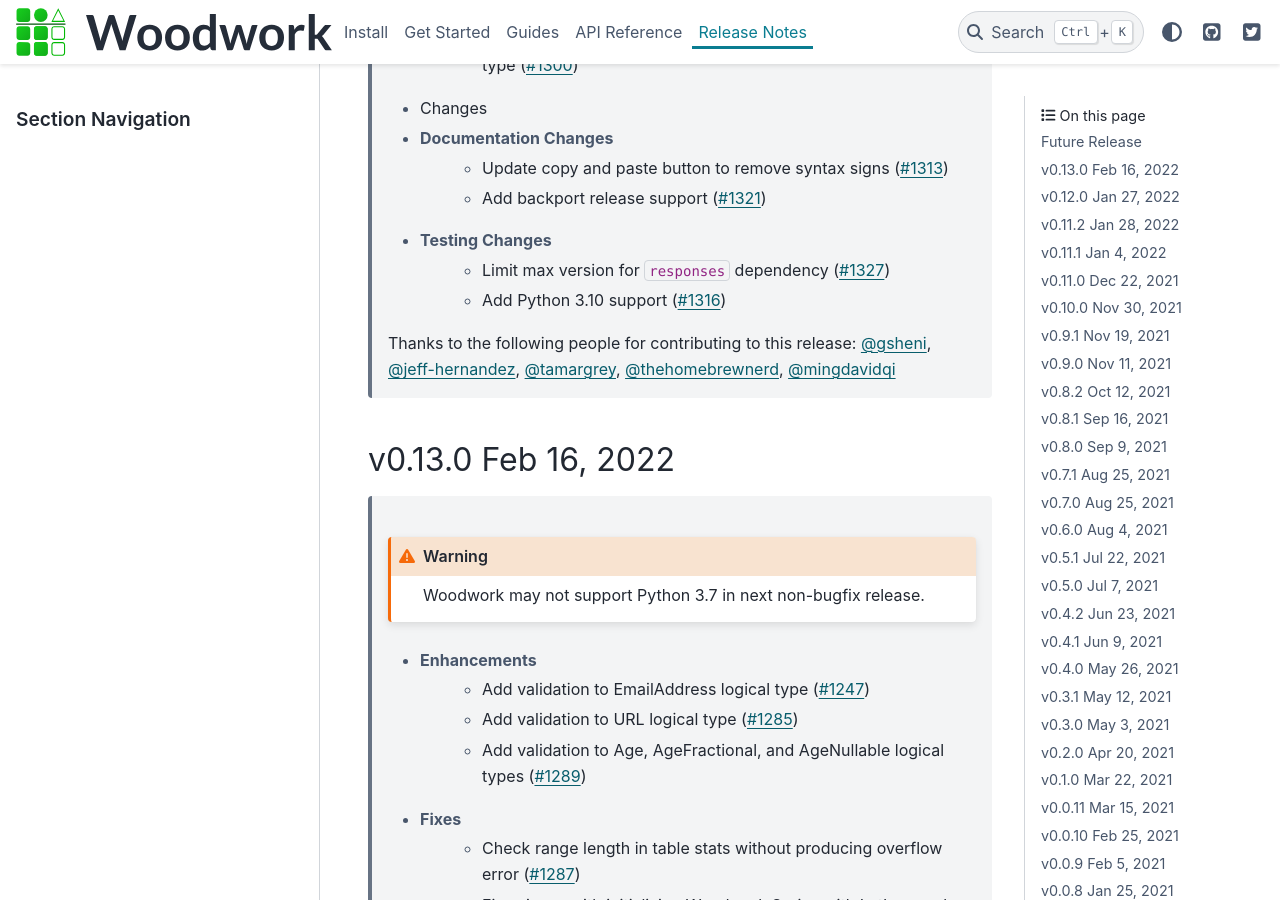
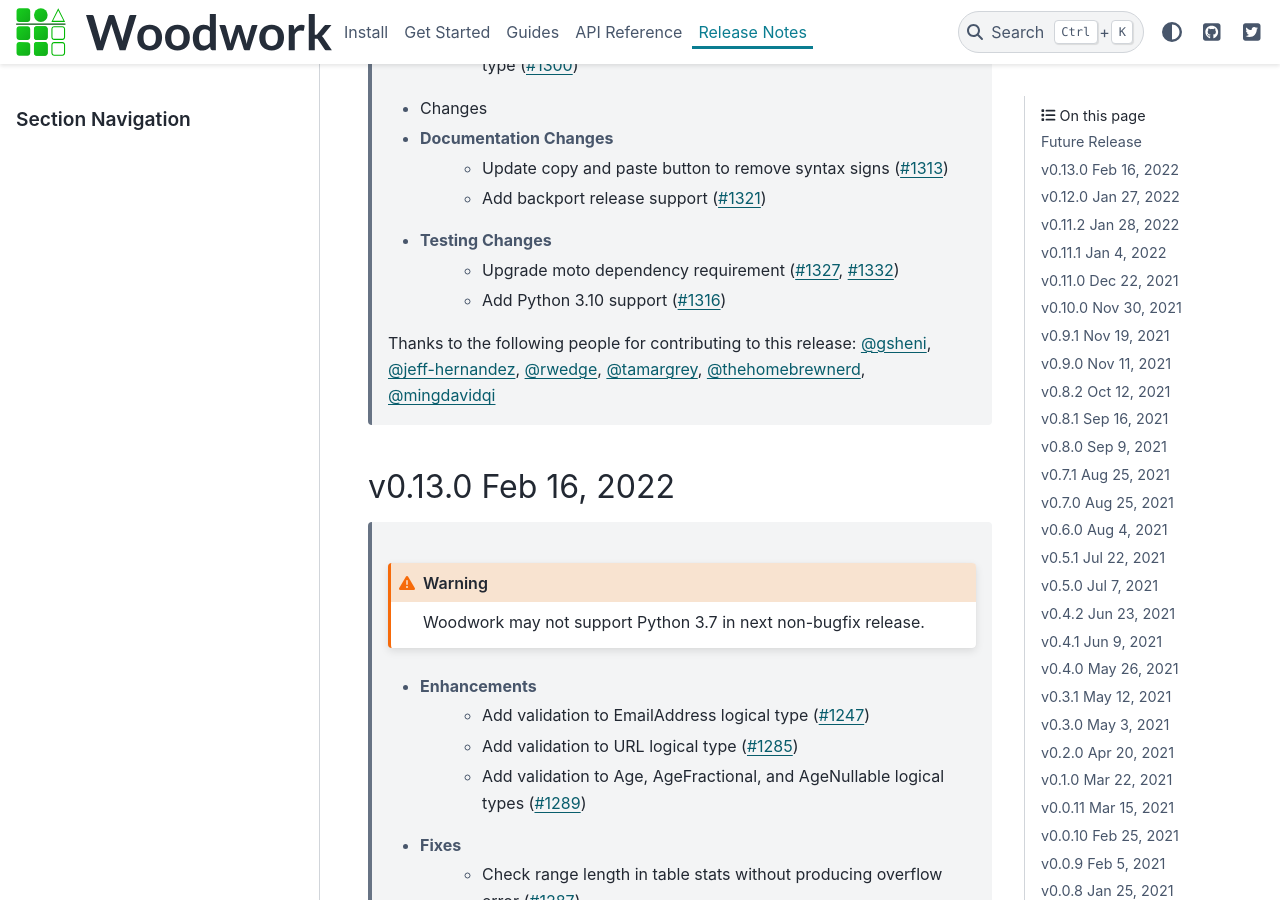
Before and after one commit to alteryx/woodwork, a Sphinx documentation site: the page built from docs/source/release_notes.rst, in a window 1280 px wide and 900 px high, scrolled down 340 px. Built offline with Sphinx 7.4.7 and the PyData theme 0.15.4, drawn with Linux system fonts in a browser that asks for light colours; comment, search, counter and statistics services are not loaded.

Commit message:
update release notes

```diff
--- a/docs/source/release_notes.rst
+++ b/docs/source/release_notes.rst
@@ -13,11 +13,11 @@ Future Release
         * Update copy and paste button to remove syntax signs (:pr:`1313`)
         * Add backport release support (:pr:`1321`)
     * Testing Changes
-        * Limit max version for ``responses`` dependency (:pr:`1327`)
+        * Upgrade moto dependency requirement (:pr:`1327`, :pr:`1332`)
         * Add Python 3.10 support (:pr:`1316`)
 
     Thanks to the following people for contributing to this release:
-    :user:`gsheni`, :user:`jeff-hernandez`, :user:`tamargrey`, :user:`thehomebrewnerd`, :user:`mingdavidqi`
+    :user:`gsheni`, :user:`jeff-hernandez`, :user:`rwedge`, :user:`tamargrey`, :user:`thehomebrewnerd`, :user:`mingdavidqi`
 
 
 v0.13.0 Feb 16, 2022
```
